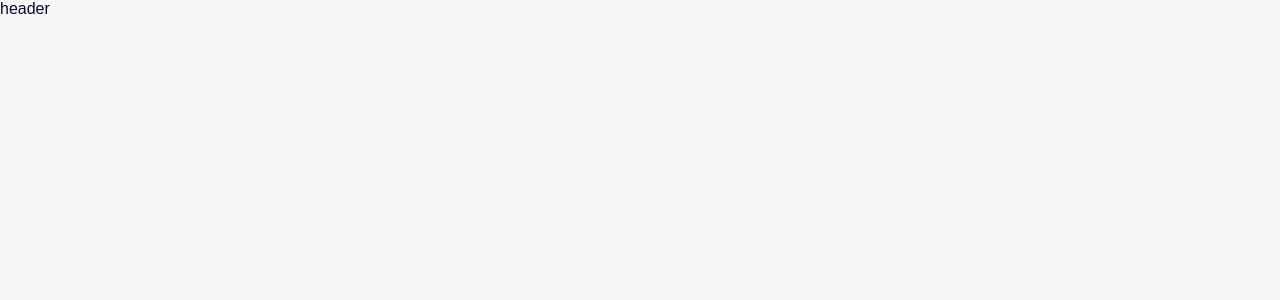
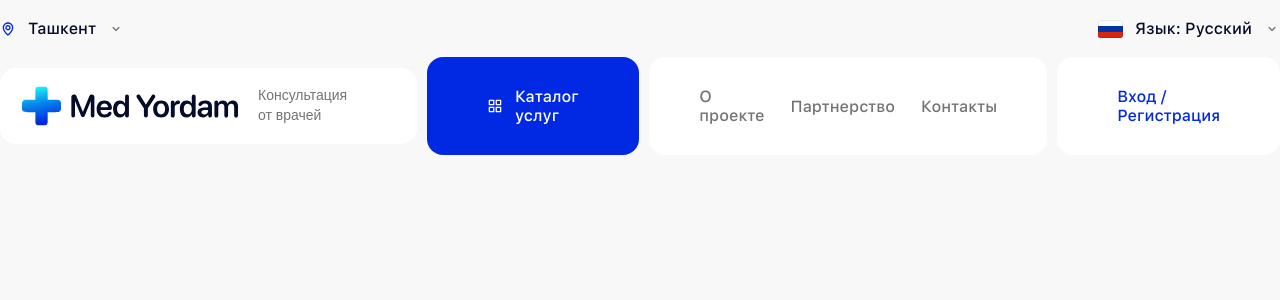
Before and after one commit to romanver777/rzltmd, a React (Vite) app: page / in a window 1280 px wide. Shown: the top 300 px of the page. Built offline with nearby package versions, Linux system fonts and the light colour scheme; a web font is replaced by a local one.

Commit message:
add header

```diff
--- /dev/null
+++ b/src/assets/styles/variables.scss
@@ -0,0 +1,5 @@
+$color-basic-black: #050b2b;
+$color-basic-grey: #747474;
+$color-grey-light: #f8f8f8;
+$color-accent-blue: #0129e3;
+$color-white: #fff;
--- a/src/components/header/header.jsx
+++ b/src/components/header/header.jsx
@@ -1,7 +1,63 @@
+import { Link } from "react-router-dom";
+import markerIcon from "../../assets/icons/map-marker.svg";
+import ruIcon from "../../assets/icons/ru.svg";
+import arrowIcon from "../../assets/icons/angle-down.svg";
+import logoIcon from "../../assets/icons/logo.svg";
+import appIcon from "../../assets/icons/apps.svg";
 import style from "./header.module.scss";
 
 const Header = () => {
-  return <header className={style.header}>header</header>;
+  return (
+    <header className={style.header}>
+      <div className={style.header__top}>
+        <div className={style.header__direction}>
+          <img src={markerIcon} alt="marker icon" width={16} height={16} />
+          <button className={style["header__direction-btn"]}>Ташкент</button>
+          <img src={arrowIcon} alt="arrow icon" width={16} height={16} />
+        </div>
+        <div className={style.header__lang}>
+          <img src={ruIcon} alt="marker icon" width={26} height={18} />
+          <button className={style["header__direction-btn"]}>
+            Язык: Русский
+          </button>
+          <img src={arrowIcon} alt="arrow icon" width={16} height={16} />
+        </div>
+      </div>
+      <div className={style.header__main}>
+        <div className={style.header__logoWrap}>
+          <Link className={style.header__logoLink} to="">
+            <img
+              className={style.header__logo}
+              src={logoIcon}
+              width={216}
+              height={40}
+            />
+          </Link>
+          <div className={style.header__logoText}>Консультация от врачей</div>
+        </div>
+        <nav className={style.header__nav}>
+          <Link className={style.header__catalogLink} to="">
+            <img src={appIcon} alt="app icon" width={16} height={16} />
+            <span>Каталог услуг</span>
+          </Link>
+          <ul className={style.header__menu}>
+            <li className={style.header__menuItem}>
+              <Link to="">О проекте</Link>
+            </li>
+            <li className={style.header__menuItem}>
+              <Link to="">Партнерство</Link>
+            </li>
+            <li className={style.header__menuItem}>
+              <Link to="">Контакты</Link>
+            </li>
+          </ul>
+          <div className={style.header__auth}>
+            <Link to="">Вход / Регистрация</Link>
+          </div>
+        </nav>
+      </div>
+    </header>
+  );
 };
 
 export default Header;
--- a/src/components/header/header.module.scss
+++ b/src/components/header/header.module.scss
@@ -1,3 +1,113 @@
-.header{
+@import "../../assets/styles/variables.scss";
 
+.header {
+  display: flex;
+  flex-direction: column;
+
+  &__top {
+    display: flex;
+    justify-content: space-between;
+    align-items: center;
+  }
+
+  &__direction {
+    display: flex;
+    align-items: center;
+    width: fit-content;
+    gap: 12px;
+    padding: 19px 0;
+  }
+
+  &__direction-btn {
+    font-family: "SF-Pro-Text";
+    font-weight: 500;
+    font-size: 16px;
+    color: $color-basic-black;
+
+    &:hover {
+      text-decoration: underline;
+    }
+  }
+
+  &__lang {
+    display: flex;
+    align-items: center;
+    width: fit-content;
+    gap: 12px;
+    padding: 19px 0;
+  }
+
+  &__main {
+    display: flex;
+    align-items: center;
+    gap: 10px;
+  }
+
+  &__logoWrap {
+    background-color: $color-white;
+    border-radius: 16px;
+    padding: 18px 56px 18px 22px;
+    display: flex;
+    align-items: center;
+    gap: 20px;
+  }
+
+  &__logoLink {
+    display: flex;
+  }
+
+  &__logoText {
+    font-size: 14px;
+    line-height: 140%;
+    width: 103px;
+    color: $color-basic-grey;
+  }
+
+  &__nav {
+    display: flex;
+    gap: 10px;
+  }
+
+  &__catalogLink {
+    display: flex;
+    align-items: center;
+    gap: 12px;
+    padding: 30px 60px;
+    border-radius: 16px;
+    color: $color-white;
+    background-color: $color-accent-blue;
+
+    span {
+      font-weight: 500;
+    }
+  }
+
+  &__menu {
+    display: flex;
+    align-items: center;
+    gap: 26px;
+    padding: 30px 50px;
+    border-radius: 16px;
+    background-color: $color-white;
+  }
+
+  &__menuItem {
+    a {
+      font-weight: 500;
+      color: $color-basic-grey;
+    }
+  }
+
+  &__auth {
+    display: flex;
+    align-items: center;
+    padding: 30px 60px;
+    border-radius: 16px;
+    background-color: $color-white;
+
+    a {
+      font-weight: 500;
+      color: $color-accent-blue;
+    }
+  }
 }
--- a/src/index.scss
+++ b/src/index.scss
@@ -1,8 +1,4 @@
-$color-basic-black: #050b2b;
-$color-basic-grey: #747474;
-$color-grey-light: #f8f8f8;
-$color-accent-blue: #0129e3;
-$color-white: #fff;
+@import "./assets/styles/variables.scss";
 
 @font-face {
   font-family: "SF-Pro-Text";
@@ -12,10 +8,10 @@ $color-white: #fff;
 }
 
 @font-face {
-  font-family: "SF-Pro-Text-Medium";
+  font-family: "SF-Pro-Text";
   src: local("SF-Pro-Text-Medium"),
     url("./assets/fonts/SF-Pro-Text/SFProText-Medium.ttf") format("truetype");
-  font-weight: normal;
+  font-weight: 500;
 }
 
 @font-face {
@@ -23,13 +19,15 @@ $color-white: #fff;
   src: local("SF-Pro-Display-Regular"),
     url(./assets/fonts/SF-Pro-Display/SF-Pro-Display-Regular.otf)
       format("opentype");
+  font-weight: normal;
 }
 
 @font-face {
-  font-family: "SF-Pro-Display-Medium";
+  font-family: "SF-Pro-Display";
   src: local("SF-Pro-Display-Medium"),
     url(./assets/fonts/SF-Pro-Display/SF-Pro-Display-Medium.otf)
       format("opentype");
+  font-weight: 500;
 }
 
 :root {
@@ -39,12 +37,27 @@ $color-white: #fff;
   background-color: $color-grey-light;
 }
 
+* {
+  box-sizing: border-box;
+}
+
 body {
   margin: 0;
 }
 
 a {
   text-decoration: none;
+  color: inherit;
+
+  &:hover {
+    text-decoration: underline;
+  }
+}
+
+ul {
+  padding: 0;
+  margin: 0;
+  list-style-type: none;
 }
 
 h1,
@@ -52,3 +65,11 @@ h2,
 h3 {
   margin: 0;
 }
+
+button {
+  border: none;
+  margin: 0;
+  padding: 0;
+  background: transparent;
+  cursor: pointer;
+}
```
